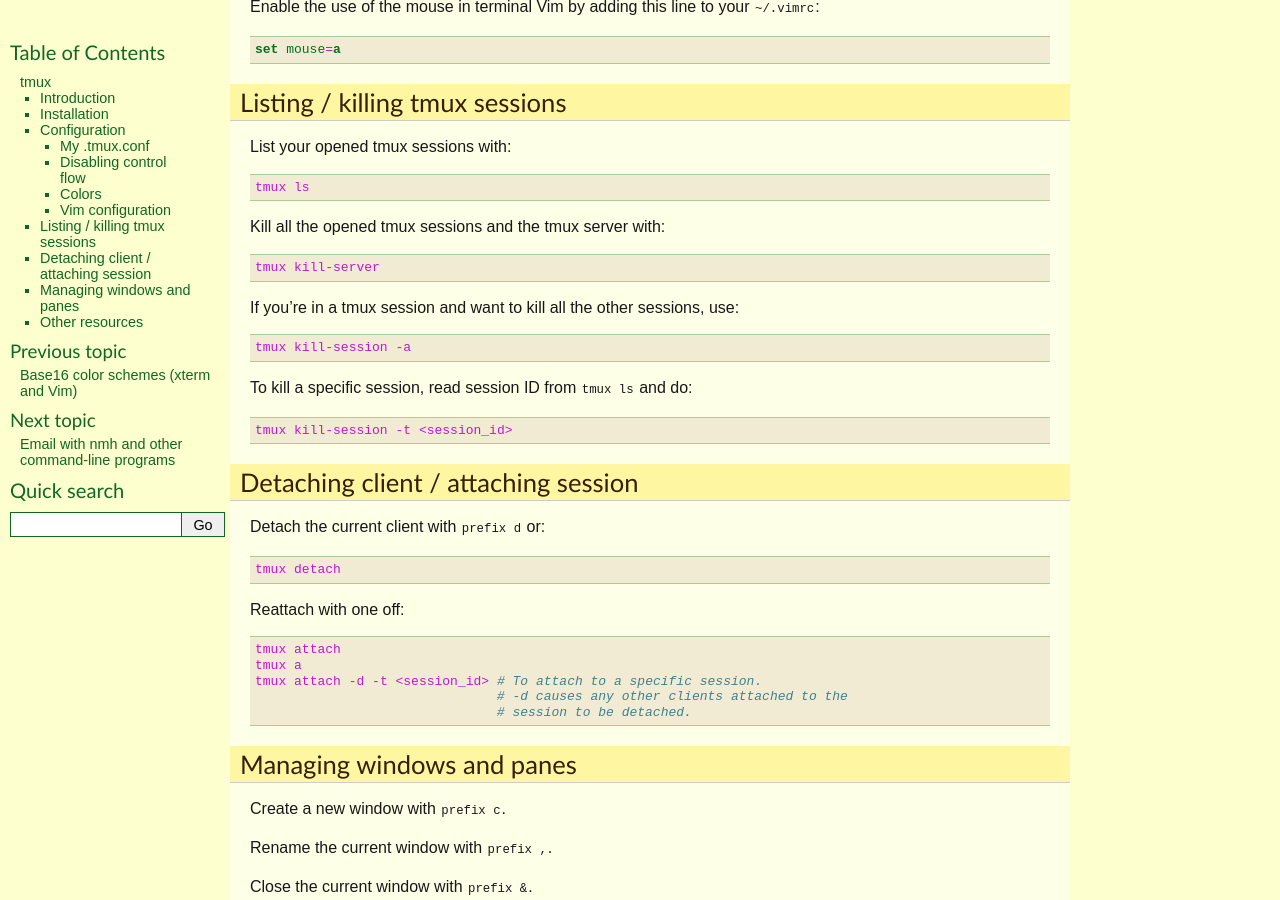
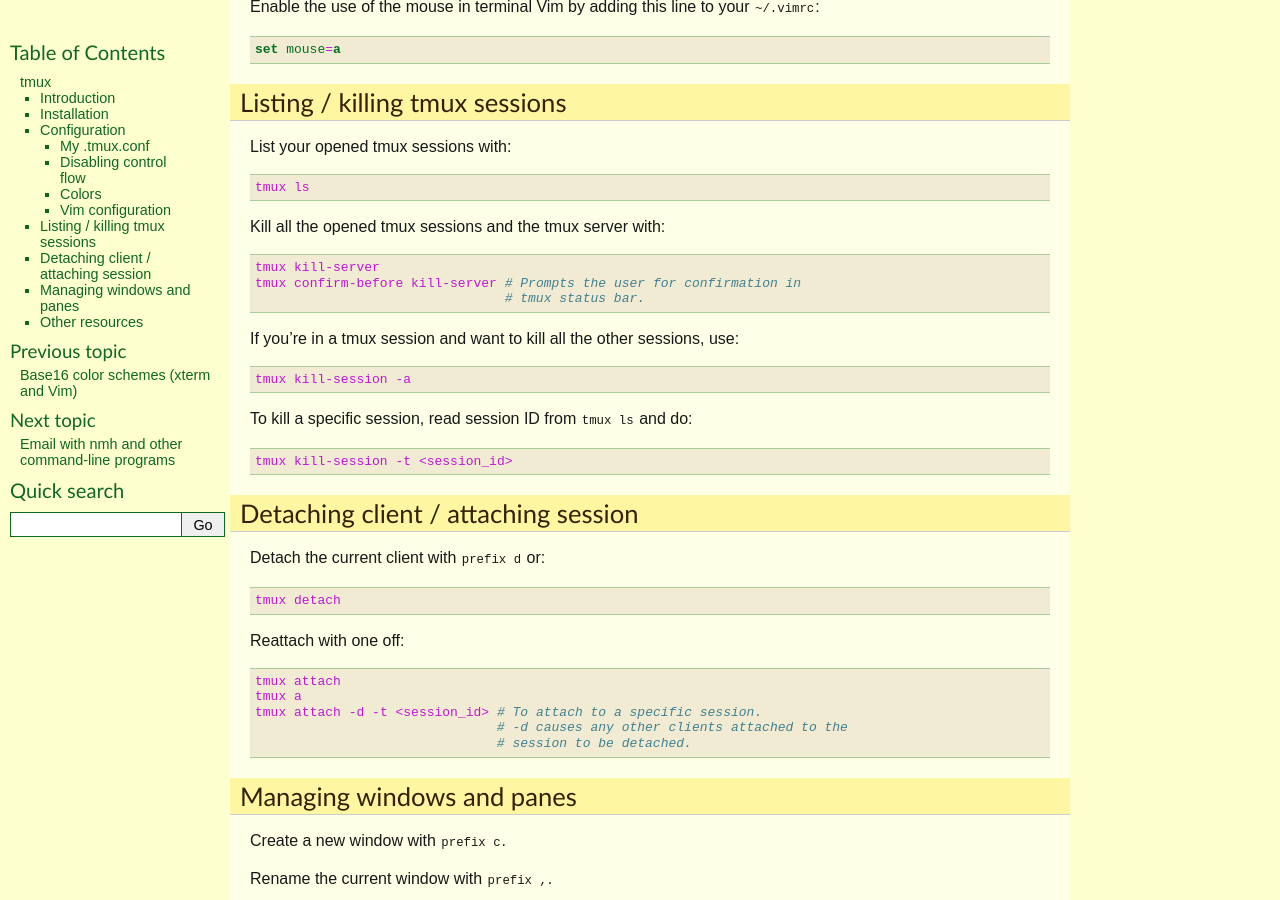
Before and after one commit to thierr26/thierr26_personal_notes_sphinx_sources, a Sphinx documentation site: the page built from source/tmux.rst, in a window 1280 px wide and 900 px high, scrolled down 1534 px. Built offline with Sphinx 7.4.7, drawn with Linux system fonts in a browser that asks for light colours.

Commit message:
Mention "tmux confirm-before kill-server"

```diff
--- a/source/tmux.rst
+++ b/source/tmux.rst
@@ -121,6 +121,8 @@
 Kill all the opened tmux sessions and the tmux server with::
 
   tmux kill-server
+  tmux confirm-before kill-server # Prompts the user for confirmation in
+                                  # tmux status bar.
 
 If you're in a tmux session and want to kill all the other sessions, use::
 
```
